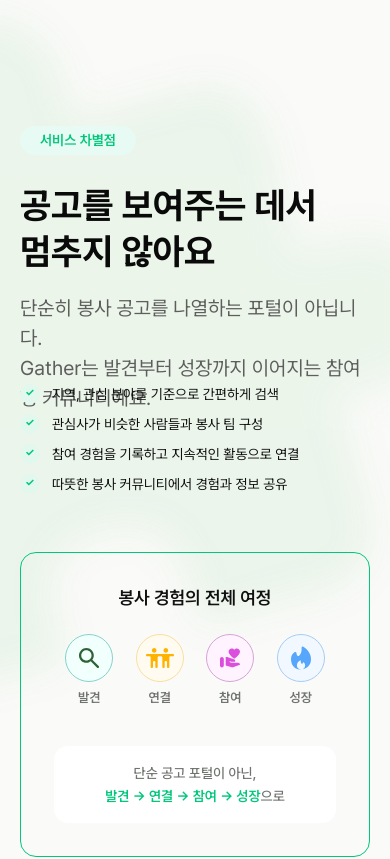
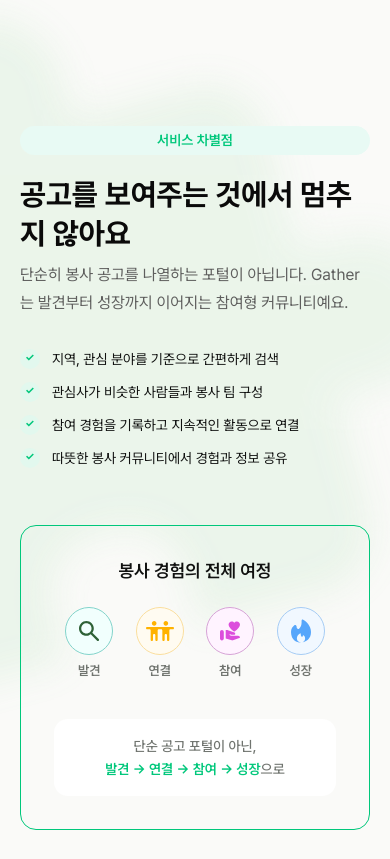
Before and after one commit to KUIT-GATHER/gather-landing, a Next.js app: page / in a window 390 px wide. Shown: the part 2620-3479 px from the top of the page. Built offline with nearby package versions, Linux system fonts and the light colour scheme; no server answers.

Commit message:
fix: 랜딩 QA 레이아웃 수정

```diff
--- a/app/volunteer-type/page.tsx
+++ b/app/volunteer-type/page.tsx
@@ -29,7 +29,7 @@ export default function VolunteerTypePage() {
           </div>
         </div>
 
-        <div className="mt-4 flex w-full max-w-[722px] flex-col items-center xl:absolute xl:left-[272px] xl:top-[260px] xl:mt-0">
+        <div className="mt-4 flex w-full max-w-[722px] flex-col items-center xl:absolute xl:left-[272px] xl:top-1/2 xl:mt-0 xl:-translate-y-1/2">
           <div className="flex w-full flex-col items-center gap-6 xl:gap-4">
             <h1 className="w-full text-[38px] font-bold leading-normal text-[#0a0a0a] sm:text-[44px] xl:w-[457px] xl:text-[42px] xl:leading-[1.3]">
               나는 어떤 방식으로<br />
@@ -44,7 +44,6 @@ export default function VolunteerTypePage() {
           </ul>
           <div className="mt-12 w-full max-w-[525px] xl:mt-7 xl:max-w-[400px]">
             <StartTestButton />
-            <p className="mt-5 text-xl leading-normal text-[#545454] xl:mt-3 xl:text-base">약 60초 소요</p>
           </div>
         </div>
       </section>
--- a/components/landing/BottomCtaSection.tsx
+++ b/components/landing/BottomCtaSection.tsx
@@ -5,7 +5,7 @@ import { siteConfig } from "@/config/site";
 export function BottomCtaSection() {
   return (
     <section className="bg-[#fafaf8] py-16 xl:h-[579px] xl:py-[90px]" data-motion-section="bottom-cta">
-      <div className="mx-auto flex min-h-[399px] w-[calc(100%-40px)] max-w-[949px] flex-col items-center justify-center rounded-[20px] bg-[linear-gradient(114.284deg,#fafafa_32.074%,#d4fddc_102.25%)] px-5 py-12 text-center sm:px-10 xl:py-0" data-motion="bottom-cta-panel">
+      <div className="mx-auto flex min-h-[399px] w-[calc(100%-40px)] max-w-[949px] flex-col items-center justify-center rounded-[20px] bg-[linear-gradient(114.284deg,#effcf1_0%,#dcfde2_100%)] px-5 py-12 text-center sm:px-10 xl:py-0" data-motion="bottom-cta-panel">
         <div className="flex flex-col items-center gap-9">
           <div className="flex h-[46px] items-center gap-2" aria-hidden="true">
             <Image src="/assets/icons/cta-discover.svg" alt="" width={46} height={46} className="h-[46px] w-[46px]" data-motion="bottom-cta-icon" />
--- a/components/landing/DifferenceSection.tsx
+++ b/components/landing/DifferenceSection.tsx
@@ -17,7 +17,7 @@ const journeyItems = [
 export function DifferenceSection() {
   return (
     <section className="relative z-0 py-20 xl:h-[696px] xl:py-0" data-motion-section="difference">
-      <div className="relative mx-auto grid w-[calc(100%-40px)] max-w-[1232px] items-start gap-14 lg:grid-cols-[1.1fr_.9fr] xl:block xl:h-full">
+      <div className="relative mx-auto flex w-[calc(100%-40px)] max-w-[1232px] flex-col gap-14 xl:block xl:h-full">
         <Image src="/assets/illustrations/landing/service-difference-glow.svg" alt="" width={847} height={847} className="pointer-events-none absolute left-[-270px] top-[-170px] h-auto w-[720px] max-w-none -rotate-15 -scale-y-100 xl:hidden" aria-hidden="true" />
         <div className="pointer-events-none absolute left-[-330px] top-[-232.03px] hidden h-[927.897px] w-[927.893px] items-center justify-center xl:flex" aria-hidden="true">
           <div className="flex-none -rotate-15 -scale-y-100">
@@ -28,21 +28,21 @@ export function DifferenceSection() {
             </div>
           </div>
         </div>
-        <div className="xl:absolute xl:left-0 xl:top-[143px] xl:h-[370px] xl:w-[610px]">
-          <div className="h-[226px]">
+        <div className="min-w-0 xl:absolute xl:left-0 xl:top-[143px] xl:h-[370px] xl:w-[610px]">
+          <div className="flex flex-col gap-2 xl:block xl:h-[226px]">
             <span className="inline-flex h-[29px] items-center justify-center rounded-[20px] bg-[#e8faf4] px-5 text-sm font-semibold leading-[16.5px] text-brand" data-motion="difference-copy">서비스 차별점</span>
-            <div className="mt-2 h-[112px] pt-5">
-              <h2 className="text-4xl font-bold leading-[46px] text-[#0a0a0a]" data-motion="difference-copy">공고를 보여주는 데서<br />멈추지 않아요</h2>
+            <div className="pt-3 xl:mt-2 xl:h-[112px] xl:pt-5">
+              <h2 className="text-3xl font-bold leading-[1.3] text-[#0a0a0a] sm:text-4xl sm:leading-[46px]" data-motion="difference-copy">공고를 보여주는 것에서<span className="hidden xl:inline"><br /></span> 멈추지 않아요</h2>
             </div>
-            <div className="mt-2 h-[69px] py-2.5">
-              <p className="text-xl leading-[30px] text-[#5e5e5d]" data-motion="difference-copy">단순히 봉사 공고를 나열하는 포털이 아닙니다.<br />Gather는 발견부터 성장까지 이어지는 참여형 커뮤니티예요.</p>
+            <div className="xl:mt-2 xl:h-[69px] xl:py-2.5">
+              <p className="text-base leading-7 text-[#5e5e5d] sm:text-xl sm:leading-[30px]" data-motion="difference-copy">단순히 봉사 공고를 나열하는 포털이 아닙니다.<span className="hidden xl:inline"><br /></span> Gather는 발견부터 성장까지 이어지는 참여형 커뮤니티예요.</p>
             </div>
           </div>
-          <ul className="mt-8 text-sm leading-[21px] text-[#101110]">
-            {differenceItems.map((item, index) => <li key={item} className={`flex items-start gap-3 ${index === 0 ? "h-[22px]" : "h-[30px] pt-2"}`} data-motion="difference-item"><span className="flex h-5 w-5 shrink-0 items-center justify-center rounded-full bg-[#e2f8ee] font-bold text-[11px] leading-[16.5px] text-brand">✓</span>{item}</li>)}
+          <ul className="mt-8 flex flex-col gap-3 text-sm leading-[21px] text-[#101110] xl:gap-0">
+            {differenceItems.map((item, index) => <li key={item} className={`flex min-w-0 items-start gap-3 ${index === 0 ? "xl:h-[22px]" : "xl:h-[30px] xl:pt-2"}`} data-motion="difference-item"><span className="flex h-5 w-5 shrink-0 items-center justify-center rounded-full bg-[#e2f8ee] font-bold text-[11px] leading-[16.5px] text-brand">✓</span><span className="min-w-0">{item}</span></li>)}
           </ul>
         </div>
-        <div className="rounded-2xl border border-brand p-[33px] xl:absolute xl:right-0 xl:top-[207px] xl:h-[303px] xl:w-[498px]" data-motion="difference-journey">
+        <div className="w-full min-w-0 rounded-2xl border border-brand p-[33px] xl:absolute xl:right-0 xl:top-[207px] xl:h-[303px] xl:w-[498px]" data-motion="difference-journey">
           <h3 className="text-center text-lg font-semibold leading-6 text-[#101110]">봉사 경험의 전체 여정</h3>
           <div className="mt-6 grid grid-cols-4 text-center">
             {journeyItems.map(([label, icon]) => (
--- a/components/landing/ExploreSection.tsx
+++ b/components/landing/ExploreSection.tsx
@@ -7,8 +7,7 @@ export function ExploreSection() {
     <section className="py-20 xl:h-[1148px] xl:py-0" data-motion-section="explore">
       <div className="relative mx-auto w-[calc(100%-40px)] max-w-[1170px] xl:h-full">
         <div className="text-center xl:absolute xl:left-1/2 xl:top-[160px] xl:-translate-x-1/2">
-          <span className="inline-flex h-[29px] items-center justify-center rounded-[20px] bg-[#e8faf4] px-5 text-sm font-semibold leading-[16.5px] text-brand" data-motion="explore-heading">이용 방법</span>
-          <h2 className="mt-[23px] text-[30px] font-bold leading-[46px] text-[#101110] sm:text-4xl xl:whitespace-nowrap" data-motion="explore-heading">Gather에서 시작하는 방법</h2>
+          <h2 className="text-[30px] font-bold leading-[46px] text-[#101110] sm:text-4xl xl:whitespace-nowrap" data-motion="explore-heading">Gather에서 시작하기</h2>
           <p className="mt-2 text-sm leading-5 text-[#5e5e5d]" data-motion="explore-heading">아직 초기 단계지만, 투명하고 친근하게 여러분께 다가갑니다.</p>
         </div>
 
--- a/components/landing/JourneySection.tsx
+++ b/components/landing/JourneySection.tsx
@@ -74,7 +74,7 @@ export function JourneySection() {
               <div className="absolute left-[86px] top-[11px]">
                 <h4 className="text-[13px] font-semibold leading-[14.5px] text-[#0a0a0a]">한강공원 플로깅 🌿</h4>
                 <p className="mt-[6px] text-[10.9px] leading-[11.6px] text-[#5e5e5d]">같이 한강 걸으면서 줍깅해요</p>
-                <p className="mt-[3px] text-[10.2px] leading-[11.6px] text-[#5e5e5d]">여의도 · 26.05.16 · <strong className="font-semibold text-[#f76073]">D-4</strong></p>
+                <p className="mt-[3px] text-[10.2px] leading-[11.6px] text-[#5e5e5d]">여의도 · 26.00.00 · <strong className="font-semibold text-[#f76073]">D-4</strong></p>
               </div>
               <span className="absolute bottom-[9px] left-[86px] inline-flex h-[17px] items-center rounded-full border-[0.8px] border-[#fade9e] bg-[#fffbf1] px-[8px] text-[10px] text-[#5e5e5d]">문화</span>
             </div>
--- a/components/landing/landing-data.ts
+++ b/components/landing/landing-data.ts
@@ -55,7 +55,7 @@ export const explorePostings = [
     title: "한강공원 플로깅 🌿",
     description: "같이 한강 걸으면서 줍깅해요",
     region: "여의도",
-    date: "26.05.16",
+    date: "26.00.00",
     dDay: "D-4",
     tag: "환경",
     icon: "/assets/icons/category-environment.svg",
@@ -67,7 +67,7 @@ export const explorePostings = [
     title: "동화책 같이 읽어요 📖",
     description: "함께 책을 읽으며 따뜻한 시간 나눠요",
     region: "강남구",
-    date: "26.05.23",
+    date: "26.00.00",
     dDay: null,
     tag: "문화",
     icon: "/assets/icons/category-culture.svg",
```
Also changed, not shown: components/landing/VolunteerTypeSection.tsx (+8 -8 lines), components/volunteer-type/Recommendations.tsx (+8 -6 lines).
